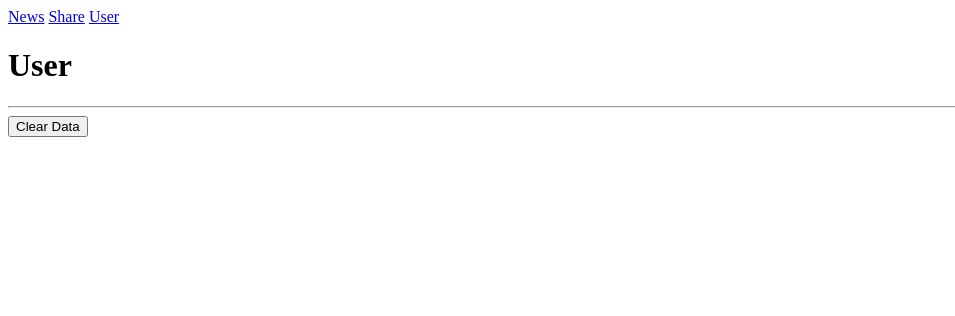
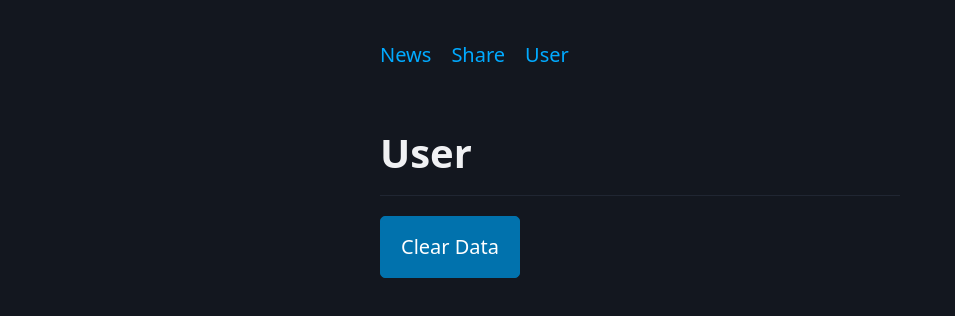
Before and after one commit to SjorsWijsman/sveltekit-offline, a SvelteKit app: page /user in a window 1280 px wide. Shown: the top 316 px of the page, without its empty margins (0-955 px from the left). Built offline with nearby package versions, Linux system fonts and the light colour scheme; what pouchdb would draw is missing.

Commit message:
added pico for basic styling

```diff
--- a/package.json
+++ b/package.json
@@ -25,6 +25,7 @@
 	},
 	"type": "module",
 	"dependencies": {
+		"@picocss/pico": "^2.0.0-alpha1",
 		"events": "^3.3.0",
 		"pouchdb": "^8.0.1"
 	}
--- a/src/app.html
+++ b/src/app.html
@@ -1,5 +1,5 @@
 <!DOCTYPE html>
-<html lang="en">
+<html lang="en" data-theme="dark">
 	<head>
 		<meta charset="utf-8" />
 		<link rel="icon" href="%sveltekit.assets%/favicon.png" />
--- a/src/routes/+layout.svelte
+++ b/src/routes/+layout.svelte
@@ -1,4 +1,29 @@
-<a href="/">News</a>
-<a href="/share">Share</a>
-<a href="/user">User</a>
-<slot />
+<script>
+	import '@picocss/pico/css/pico.min.css';
+</script>
+
+<header>
+	<nav>
+		<ul>
+			<li><a href="/">News</a></li>
+			<li><a href="/share">Share</a></li>
+			<li><a href="/user">User</a></li>
+		</ul>
+	</nav>
+</header>
+<main>
+	<slot />
+</main>
+
+<style>
+	header,
+	main {
+		padding: 1rem 2rem;
+		max-width: 30rem;
+		margin: 0 auto;
+	}
+
+	main {
+		padding-bottom: 20rem;
+	}
+</style>
```
Also changed, not shown: 1 other file (tests, documents, lock files or other folders).
